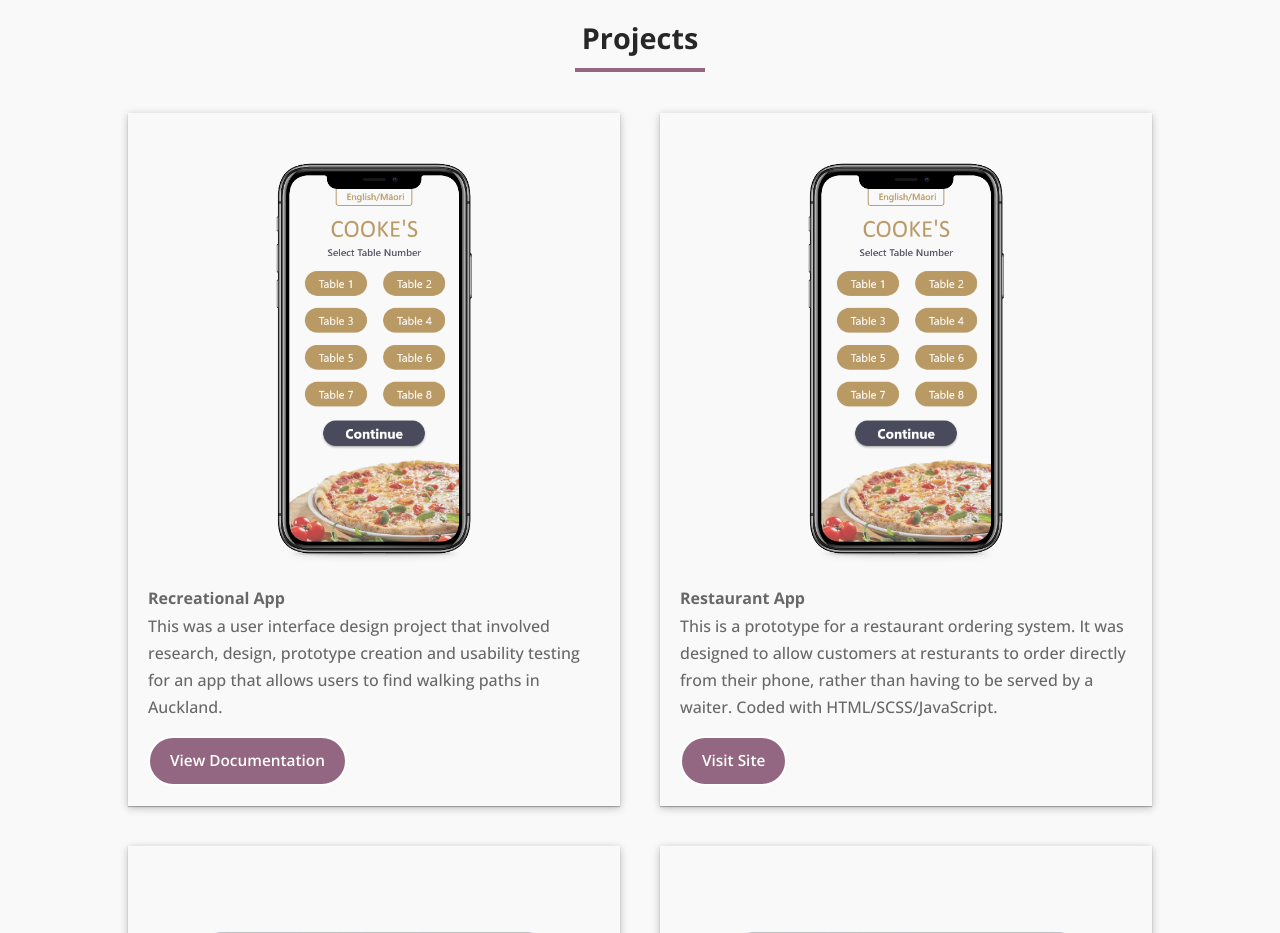
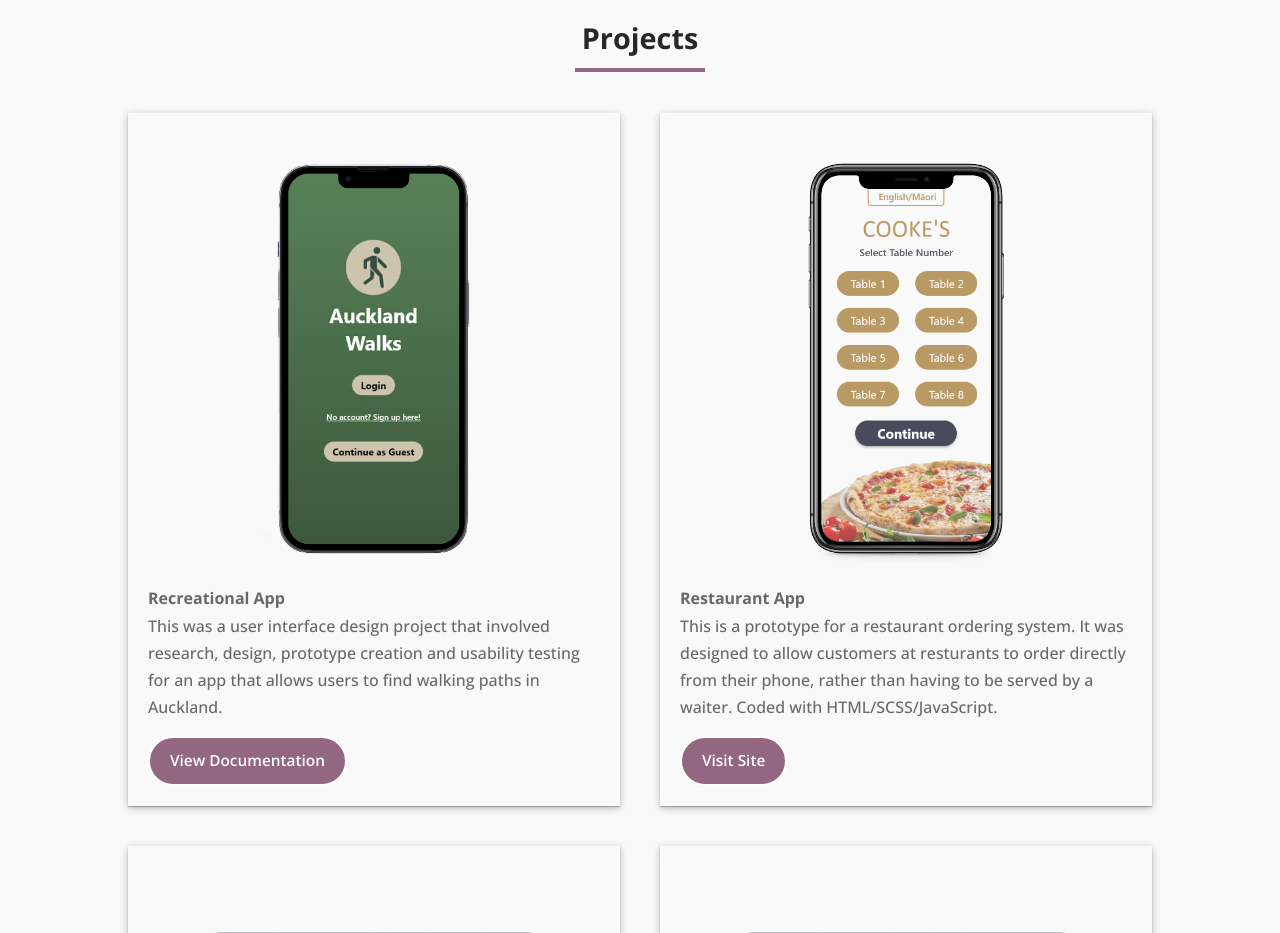
Before and after one commit to anjileen/anjileen.github.io, a plain HTML site: page index.html in a window 1280 px wide. Shown: the part 1120-2053 px from the top of the page. Drawn offline with nearby package versions, Linux system fonts and the light colour scheme; a web font is replaced by a local one.

Commit message:
Update index.html

```diff
--- a/index.html
+++ b/index.html
@@ -69,7 +69,7 @@
 	<div class="project-cont">
 
 	<div>
-	<img src="mockup-ux.png" alt="ux summative mock-up">
+	<img src="mockup-id.png" alt="ux summative mock-up">
 	<p>Recreational App</p>
 	<p>This was a user interface design project that involved research, design, prototype creation and usability testing for an app that allows users to find walking paths in Auckland. </p>
 	<div class="project-buttons">
```
